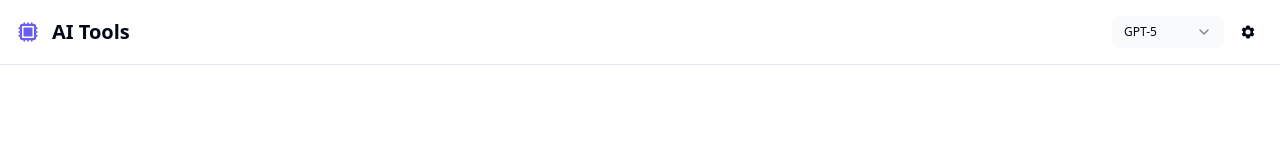
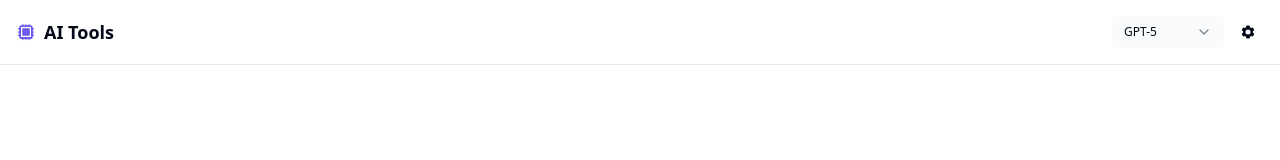
Before and after one commit to alisherabdulin00-ui/neuro-quest-game-48, a React (Vite) app: page /ai-tools in a window 1280 px wide. Shown: the top 160 px of the page. Built offline with nearby package versions, Linux system fonts and the light colour scheme.

Commit message:
Refactor header layout
Make all header items display on a single line for a more compact and organized view.

```diff
--- a/src/pages/AITools.tsx
+++ b/src/pages/AITools.tsx
@@ -193,16 +193,16 @@ const AITools = () => {
     <div className="flex flex-col h-screen bg-background">
       {/* Header */}
       <header className="bg-card border-b border-border p-4">
-        <div className="flex flex-col sm:flex-row sm:items-center sm:justify-between gap-4">
-          <div className="flex items-center gap-3">
-            <CpuChipIcon className="w-6 h-6 text-primary" />
-            <h1 className="text-xl font-semibold text-foreground">AI Tools</h1>
+        <div className="flex items-center justify-between gap-2">
+          <div className="flex items-center gap-2 min-w-0 flex-1">
+            <CpuChipIcon className="w-5 h-5 text-primary flex-shrink-0" />
+            <h1 className="text-lg font-semibold text-foreground truncate">AI Tools</h1>
             {userId && (
               <UserCoinsDisplay userId={userId} onCoinsUpdate={setUserCoins} />
             )}
           </div>
 
-          <div className="flex items-center gap-2">
+          <div className="flex items-center gap-2 flex-shrink-0">
             <Select value={selectedModel} onValueChange={setSelectedModel}>
               <SelectTrigger className="w-28 h-8 text-xs border-0 bg-muted/50">
                 <SelectValue>{getSelectedModelLabel()}</SelectValue>
```
